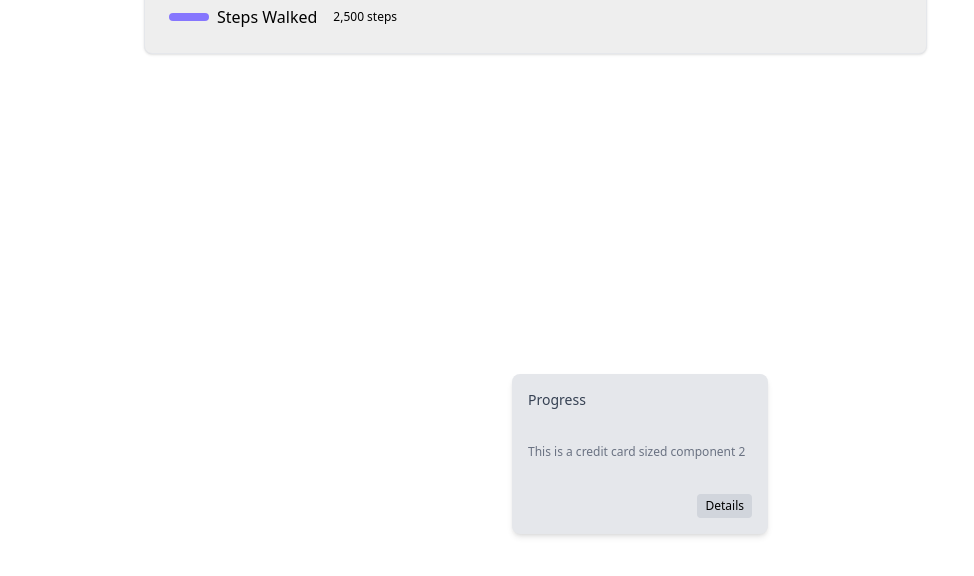
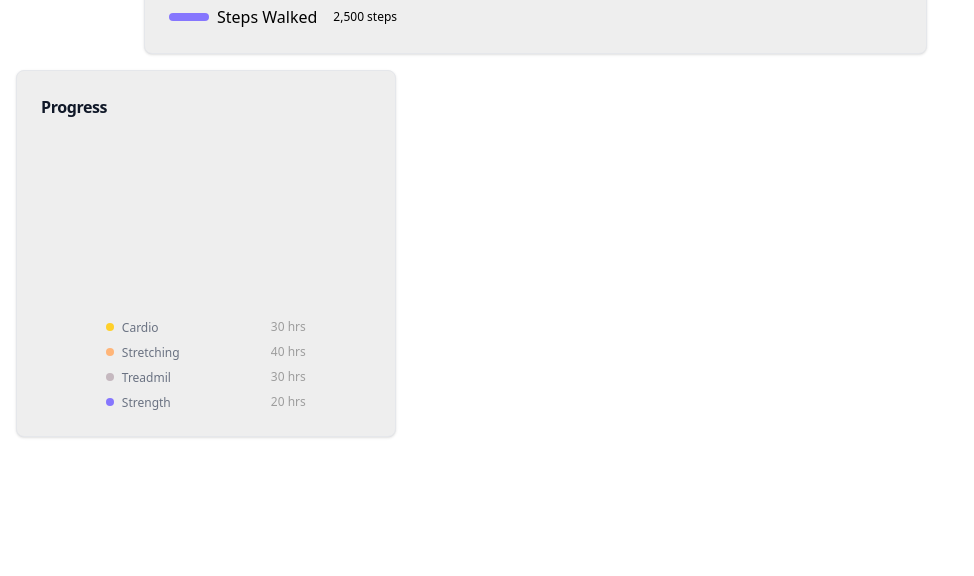
Before and after one commit to fre-eyesus/fitness-tracker, a React (Vite) app in the folder fitness-tracker/: page / in a window 1280 px wide. Shown: the part 192-768 px from the top of the page, without its empty margins (0-974 px from the left). Built offline with nearby package versions, Linux system fonts and the light colour scheme.

Commit message:
Refactor Progress component layout and styling for improved structure and visual appeal

```diff
--- a/fitness-tracker/src/components/Progress.jsx
+++ b/fitness-tracker/src/components/Progress.jsx
@@ -2,22 +2,24 @@ import React from 'react';
 
 const Progress = () => {
   return (
-    <div className="flex items-center justify-center min-h-screen bg-black-100">
-      <div className="w-64 h-40 bg-gray-200 rounded-lg shadow-md p-4">
-        <div className="h-full flex flex-col justify-between">
-          <div className="text-sm font-medium text-gray-700">
-            Progress
+    <div className="mx-4 block w-[330px] h-[428px] p-6 bg-[#EEEEEE] border border-gray-200 rounded-lg shadow-sm md:w-[29.66%] md:h-[18.82%] md:mt-4 md:mx-0 md:ml-4">
+        <p className='font-bold tracking-tight text-gray-900'>Progress</p>
+        <div className='w-[200px] mt-50 mx-auto'>
+          <div className='flex flex-row justify-between mt-2'>
+            <div className='flex flex-row'><div className="mt-1 w-2 h-2 rounded-full bg-[#FFD02A]"></div><p className='text-sm px-2 font-normal text-[12px] text-gray-500'>Cardio</p></div><p className='text-xs text-medium text-[#9D9D9D]'>30 hrs</p>
           </div>
-          <div className="text-xs text-gray-500">
-            This is a credit card sized component 2
+          <div className='flex flex-row justify-between mt-2'>
+            <div className='flex flex-row'><div className="mt-1 w-2 h-2 rounded-full bg-[#FFB578]"></div><p className='text-sm px-2 font-normal text-[12px] text-gray-500'>Stretching</p></div><p className='text-xs text-medium text-[#9D9D9D]'>40 hrs</p>
           </div>
-          <div className="flex justify-end items-center">
-            <span className="text-xs bg-gray-300 px-2 py-1 rounded">
-              Details
-            </span>
+          <div className='flex flex-row justify-between mt-2'>
+            <div className='flex flex-row'><div className="mt-1 w-2 h-2 rounded-full bg-[#8676]"></div><p className='text-sm px-2 font-normal text-[12px] text-gray-500'>Treadmil</p></div><p className='text-xs text-medium text-[#9D9D9D]'>30 hrs</p>
           </div>
+          <div className='flex flex-row justify-between mt-2'>
+            <div className='flex flex-row'><div className="mt-1 w-2 h-2 rounded-full bg-[#8676FE]"></div><p className='text-sm px-2 font-normal text-[12px] text-gray-500'>Strength</p></div><p className='text-xs text-medium text-[#9D9D9D]'>20 hrs</p>
+          </div>
+
+
         </div>
-      </div>
     </div>
   );
 };
```
